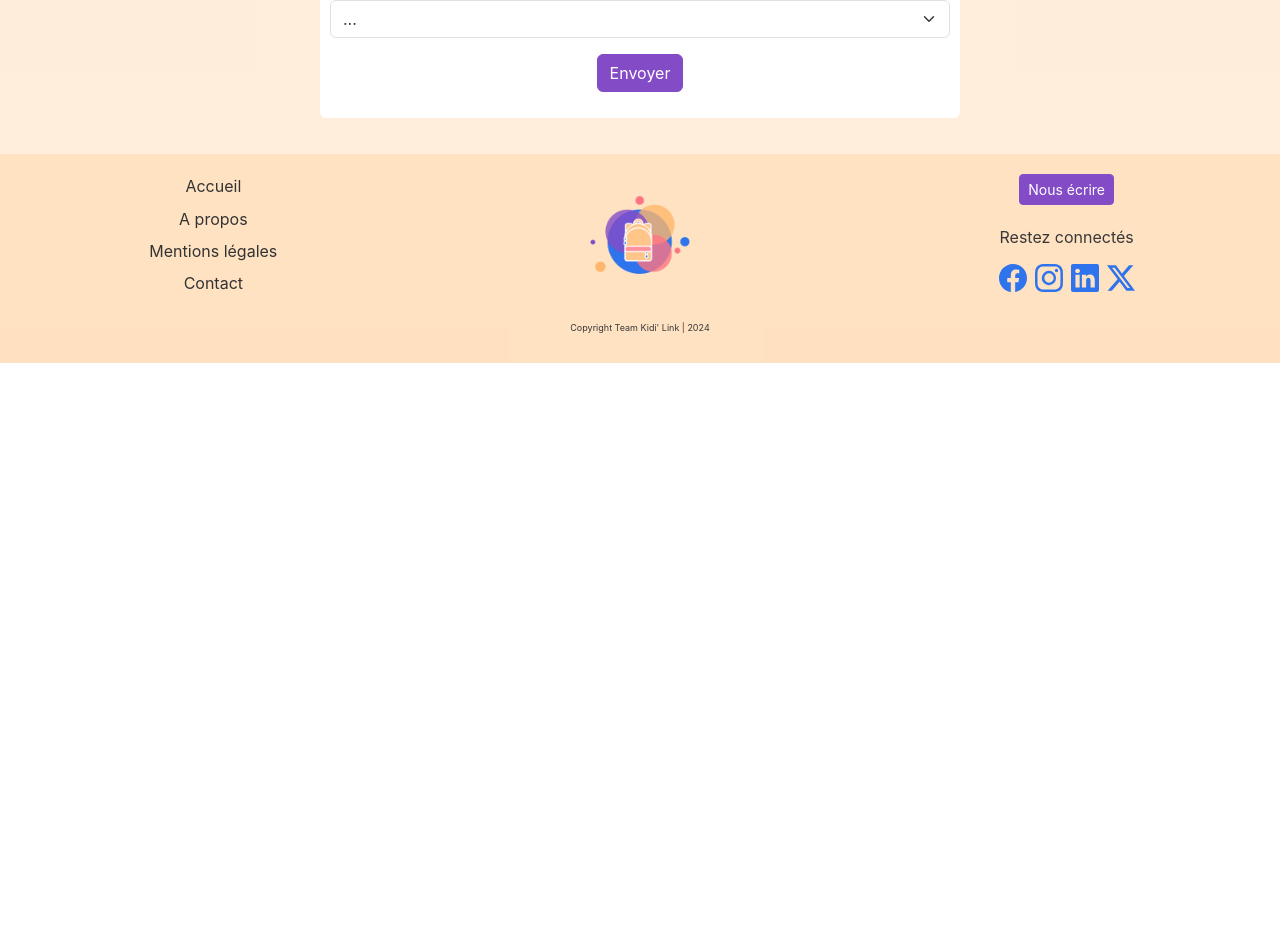
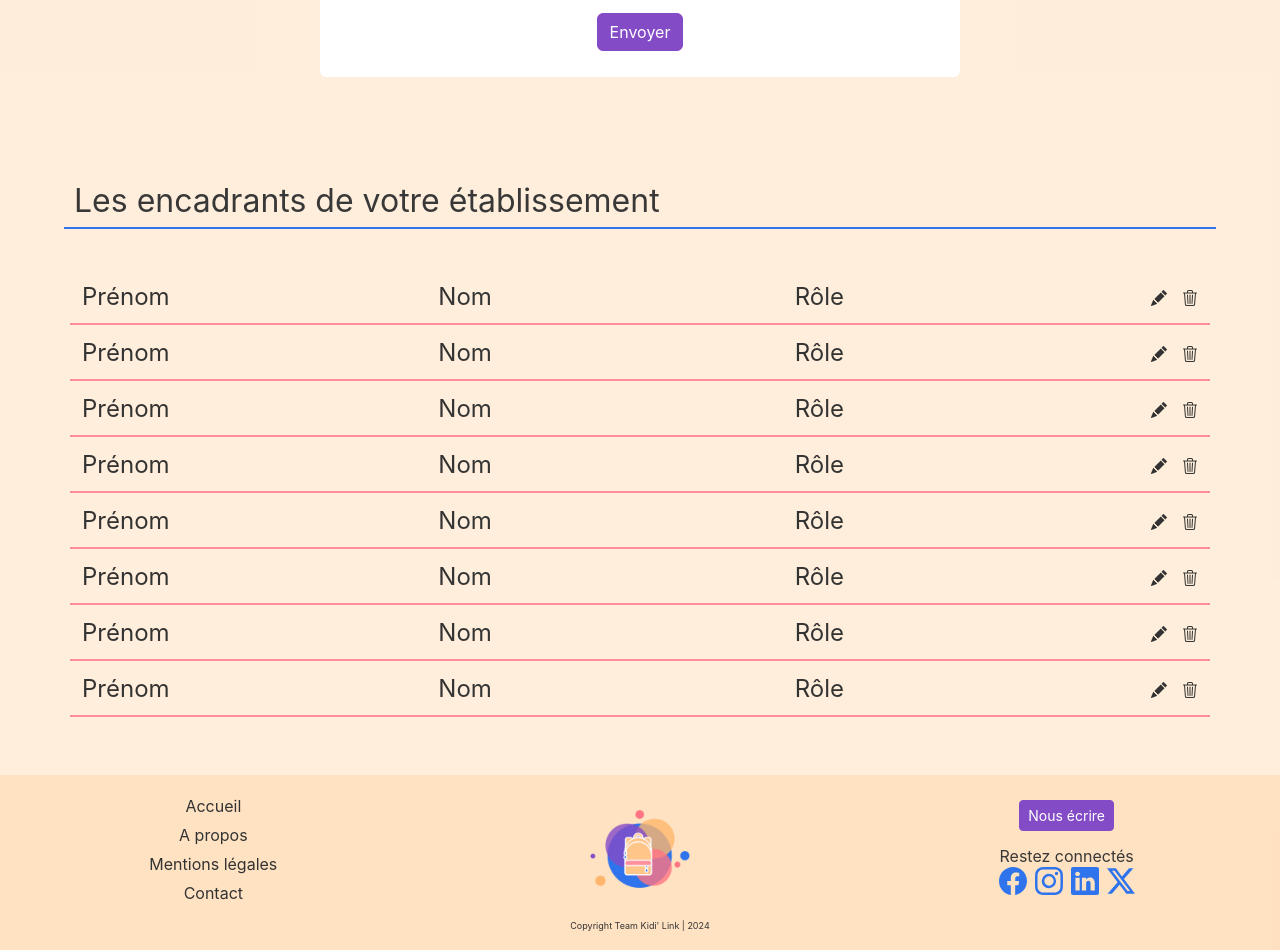
Before and after one commit to REVERTEElodie/KidilinkFront, a React (Vite) app: page /admin/user in a window 1280 px wide. Shown: the part 437-1387 px from the top of the page. Before the commit the page ends 800 px from the top, so only its background shows below. Built offline with nearby package versions, Linux system fonts and the light colour scheme.

Commit message:
feat : new component UserList + new icon on NavLogged Home redirect to the admin portal

```diff
--- a/src/components/AppHeader/NavLogged/NavLogged.jsx
+++ b/src/components/AppHeader/NavLogged/NavLogged.jsx
@@ -7,6 +7,7 @@ import {
   Plus,
   FolderMinus,
   Images,
+  House,
 } from 'react-bootstrap-icons';
 import { Link } from 'react-router-dom';
 
@@ -93,6 +94,13 @@ const NavLogged = () => {
           </Dropdown>
         </Navbar>
       </div>
+      <div>
+        <Navbar>
+          <Link to="/admin/users">
+            <House title="Accueil" className="fs-2" />
+          </Link>
+        </Navbar>
+      </div>
     </div>
   );
 };
--- /dev/null
+++ b/src/components/UserList/UserList.jsx
@@ -0,0 +1,208 @@
+/* eslint-disable jsx-a11y/anchor-is-valid */
+import { Container } from 'react-bootstrap';
+import { PencilFill, Trash3 } from 'react-bootstrap-icons';
+
+import './UserList.scss';
+
+const UserList = () => {
+  return (
+    <section className="m-5">
+      <div className="UserList-section">
+        <h2>Les encadrants de votre établissement</h2>
+      </div>
+      <Container className="UserList-teachers">
+        <div className="UserList-teachers-list">
+          <p className="UserList-teachers-list-item">Prénom</p>
+        </div>
+        <div className="UserList-teachers-list">
+          <p className="UserList-teachers-list-item">Nom</p>
+        </div>
+        <div className="UserList-teachers-list">
+          <p className="UserList-teachers-list-item">Rôle</p>
+        </div>
+        <div className="UserList-class-icon">
+          <div>
+            <a href="#">
+              <PencilFill />
+            </a>
+          </div>
+          <div>
+            <a href="#">
+              <Trash3 />
+            </a>
+          </div>
+        </div>
+      </Container>
+
+      <Container className="UserList-teachers">
+        <div className="UserList-teachers-list">
+          <p className="UserList-teachers-list-item">Prénom</p>
+        </div>
+        <div className="UserList-teachers-list">
+          <p className="UserList-teachers-list-item">Nom</p>
+        </div>
+        <div className="UserList-teachers-list">
+          <p className="UserList-teachers-list-item">Rôle</p>
+        </div>
+        <div className="UserList-class-icon">
+          <div>
+            <a href="#">
+              <PencilFill />
+            </a>
+          </div>
+          <div>
+            <a href="#">
+              <Trash3 />
+            </a>
+          </div>
+        </div>
+      </Container>
+
+      <Container className="UserList-teachers">
+        <div className="UserList-teachers-list">
+          <p className="UserList-teachers-list-item">Prénom</p>
+        </div>
+        <div className="UserList-teachers-list">
+          <p className="UserList-teachers-list-item">Nom</p>
+        </div>
+        <div className="UserList-teachers-list">
+          <p className="UserList-teachers-list-item">Rôle</p>
+        </div>
+        <div className="UserList-class-icon">
+          <div>
+            <a href="#">
+              <PencilFill />
+            </a>
+          </div>
+          <div>
+            <a href="#">
+              <Trash3 />
+            </a>
+          </div>
+        </div>
+      </Container>
+
+      <Container className="UserList-teachers">
+        <div className="UserList-teachers-list">
+          <p className="UserList-teachers-list-item">Prénom</p>
+        </div>
+        <div className="UserList-teachers-list">
+          <p className="UserList-teachers-list-item">Nom</p>
+        </div>
+        <div className="UserList-teachers-list">
+          <p className="UserList-teachers-list-item">Rôle</p>
+        </div>
+        <div className="UserList-class-icon">
+          <div>
+            <a href="#">
+              <PencilFill />
+            </a>
+          </div>
+          <div>
+            <a href="#">
+              <Trash3 />
+            </a>
+          </div>
+        </div>
+      </Container>
+
+      <Container className="UserList-teachers">
+        <div className="UserList-teachers-list">
+          <p className="UserList-teachers-list-item">Prénom</p>
+        </div>
+        <div className="UserList-teachers-list">
+          <p className="UserList-teachers-list-item">Nom</p>
+        </div>
+        <div className="UserList-teachers-list">
+          <p className="UserList-teachers-list-item">Rôle</p>
+        </div>
+        <div className="UserList-class-icon">
+          <div>
+            <a href="#">
+              <PencilFill />
+            </a>
+          </div>
+          <div>
+            <a href="#">
+              <Trash3 />
+            </a>
+          </div>
+        </div>
+      </Container>
+
+      <Container className="UserList-teachers">
+        <div className="UserList-teachers-list">
+          <p className="UserList-teachers-list-item">Prénom</p>
+        </div>
+        <div className="UserList-teachers-list">
+          <p className="UserList-teachers-list-item">Nom</p>
+        </div>
+        <div className="UserList-teachers-list">
+          <p className="UserList-teachers-list-item">Rôle</p>
+        </div>
+        <div className="UserList-class-icon">
+          <div>
+            <a href="#">
+              <PencilFill />
+            </a>
+          </div>
+          <div>
+            <a href="#">
+              <Trash3 />
+            </a>
+          </div>
+        </div>
+      </Container>
+
+      <Container className="UserList-teachers">
+        <div className="UserList-teachers-list">
+          <p className="UserList-teachers-list-item">Prénom</p>
+        </div>
+        <div className="UserList-teachers-list">
+          <p className="UserList-teachers-list-item">Nom</p>
+        </div>
+        <div className="UserList-teachers-list">
+          <p className="UserList-teachers-list-item">Rôle</p>
+        </div>
+        <div className="UserList-class-icon">
+          <div>
+            <a href="#">
+              <PencilFill />
+            </a>
+          </div>
+          <div>
+            <a href="#">
+              <Trash3 />
+            </a>
+          </div>
+        </div>
+      </Container>
+
+      <Container className="UserList-teachers">
+        <div className="UserList-teachers-list">
+          <p className="UserList-teachers-list-item">Prénom</p>
+        </div>
+        <div className="UserList-teachers-list">
+          <p className="UserList-teachers-list-item">Nom</p>
+        </div>
+        <div className="UserList-teachers-list">
+          <p className="UserList-teachers-list-item">Rôle</p>
+        </div>
+        <div className="UserList-class-icon">
+          <div>
+            <a href="#">
+              <PencilFill />
+            </a>
+          </div>
+          <div>
+            <a href="#">
+              <Trash3 />
+            </a>
+          </div>
+        </div>
+      </Container>
+    </section>
+  );
+};
+
+export default UserList;
--- /dev/null
+++ b/src/components/UserList/UserList.scss
@@ -0,0 +1,40 @@
+@use '../../styles/variables';
+
+.UserList {
+  &-section {
+    display: flex;
+    border-bottom: 2px solid variables.$primary;
+    width: 90vw;
+    margin: 50px;
+    padding: 10px;
+  }
+
+  &-teachers {
+    display: flex;
+    justify-content: space-between;
+    border-bottom: 2px solid variables.$success;
+    padding-bottom: 8px;
+    text-align: left;
+    margin-bottom: 10px;
+
+    &-list {
+      width: 85px;
+
+      &-item {
+        display: inline-block;
+        font-size: 1.5em;
+      }
+    }
+  }
+
+  &-class {
+    display: block;
+    width: 100%;
+
+    &-icon {
+      display: flex;
+      align-items: center;
+      gap: 15px;
+    }
+  }
+}
--- a/src/pages/AddUserForm/AddUserForm.jsx
+++ b/src/pages/AddUserForm/AddUserForm.jsx
@@ -6,6 +6,7 @@ import { Col, Form, Row, Button } from 'react-bootstrap';
 import { changeUserField, submitUserForm } from '../../actions/addUserForm';
 
 import './AddUserForm.scss';
+import UserList from '../../components/UserList/UserList';
 
 const AddUserForm = () => {
   const firstName = useSelector((state) => state.firstName);
@@ -27,7 +28,7 @@ const AddUserForm = () => {
 
   return (
     <>
-      <h2>Ajout d'un utilisateur</h2>
+      <h2 className="m-5">Ajout d'un utilisateur</h2>
       <div className="Contact">
         <Form onSubmit={onSubmit}>
           <Row>
@@ -92,6 +93,8 @@ const AddUserForm = () => {
           </Form.Group>
         </Form>
       </div>
+
+      <UserList />
     </>
   );
 };
--- a/src/pages/Admin/Admin.jsx
+++ b/src/pages/Admin/Admin.jsx
@@ -1,6 +1,9 @@
 /* eslint-disable jsx-a11y/anchor-is-valid */
 import { Row, Col, Container, Image } from 'react-bootstrap';
 import { PencilFill, Trash3, PlusCircle } from 'react-bootstrap-icons';
+
+import { Link } from 'react-router-dom';
+import UserList from '../../components/UserList/UserList';
 
 import './Admin.scss';
 
@@ -181,74 +184,13 @@ const Admin = () => {
 
       <Image src="https://picsum.photos/900/200" fluid className="my-5" />
 
-      <section>
-        <div className="Admin-section">
-          <h2>Les encadrants de votre établissement</h2>
-        </div>
-        <Container className="Admin-teachers">
-          <div className="Admin-teachers-list">
-            <h3>Valentine</h3>
-          </div>
-          <div className="Admin-teachers-list">
-            <h3>Robert</h3>
-          </div>
-          <div className="Admin-class-icon">
-            <div>
-              <a href="#">
-                <PencilFill />
-              </a>
-            </div>
-            <div>
-              <a href="#">
-                <Trash3 />
-              </a>
-            </div>
-          </div>
-        </Container>
-        <Container className="Admin-teachers">
-          <div>
-            <h3>Corentin</h3>
-          </div>
-          <div>
-            <h3>Pampers</h3>
-          </div>
-          <div className="Admin-class-icon">
-            <div>
-              <a href="#">
-                <PencilFill />
-              </a>
-            </div>
-            <div>
-              <a href="#">
-                <Trash3 />
-              </a>
-            </div>
-          </div>
-        </Container>
-        <Container className="Admin-teachers">
-          <div>
-            <h3>Géraldine</h3>
-          </div>
-          <div>
-            <h3>Kamoulox</h3>
-          </div>
-          <div className="Admin-class-icon">
-            <div>
-              <a href="#">
-                <PencilFill />
-              </a>
-            </div>
-            <div>
-              <a href="#">
-                <Trash3 />
-              </a>
-            </div>
-          </div>
-        </Container>
-        <div>
+      <UserList />
+
+      <div>
+        <Link to="/admin/user">
           <PlusCircle className="fs-1 m-5" />
-        </div>
-      </section>
+        </Link>
+      </div>
     </>
   );
 };
--- a/src/pages/Admin/Admin.scss
+++ b/src/pages/Admin/Admin.scss
@@ -40,20 +40,8 @@
 
     &-icon {
       display: flex;
+      align-items: center;
       gap: 15px;
     }
   }
-
-  &-teachers {
-    display: flex;
-    justify-content: space-between;
-    border-bottom: 2px solid variables.$success;
-    padding-bottom: 8px;
-    text-align: left;
-    margin-bottom: 20px;
-
-    &-list {
-      width: 85px;
-    }
-  }
 }
--- a/src/styles/index.scss
+++ b/src/styles/index.scss
@@ -15,12 +15,11 @@ h1 {
   font-size: 3.5em;
 	color: #831536;
 	font-family: 'allura', sans-serif;
+	margin: 15px;
 }
 
-h2, h3, h4, h5, h5, p {
+h2, h3, h4, h5, h5 {
 	color: #383838;
-	margin: 1em 0;
-
 }
 
 h2 {
```
